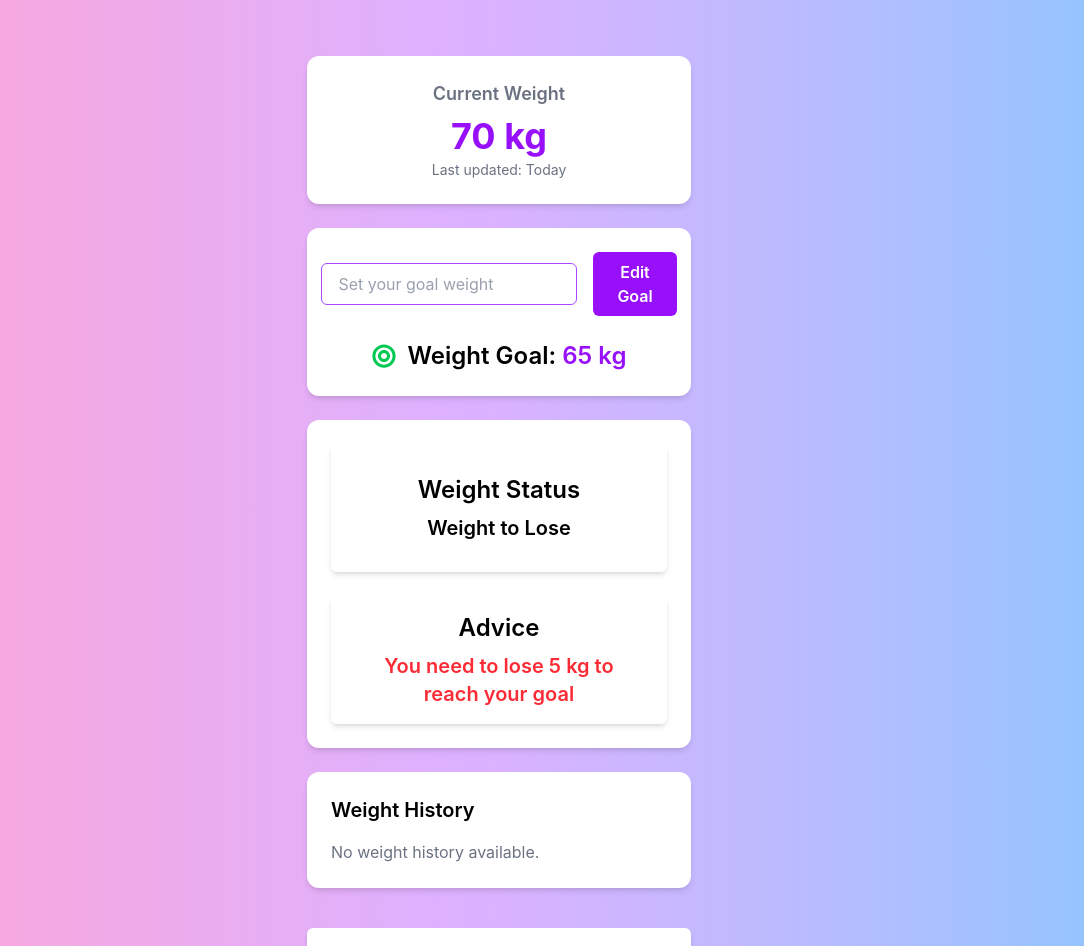
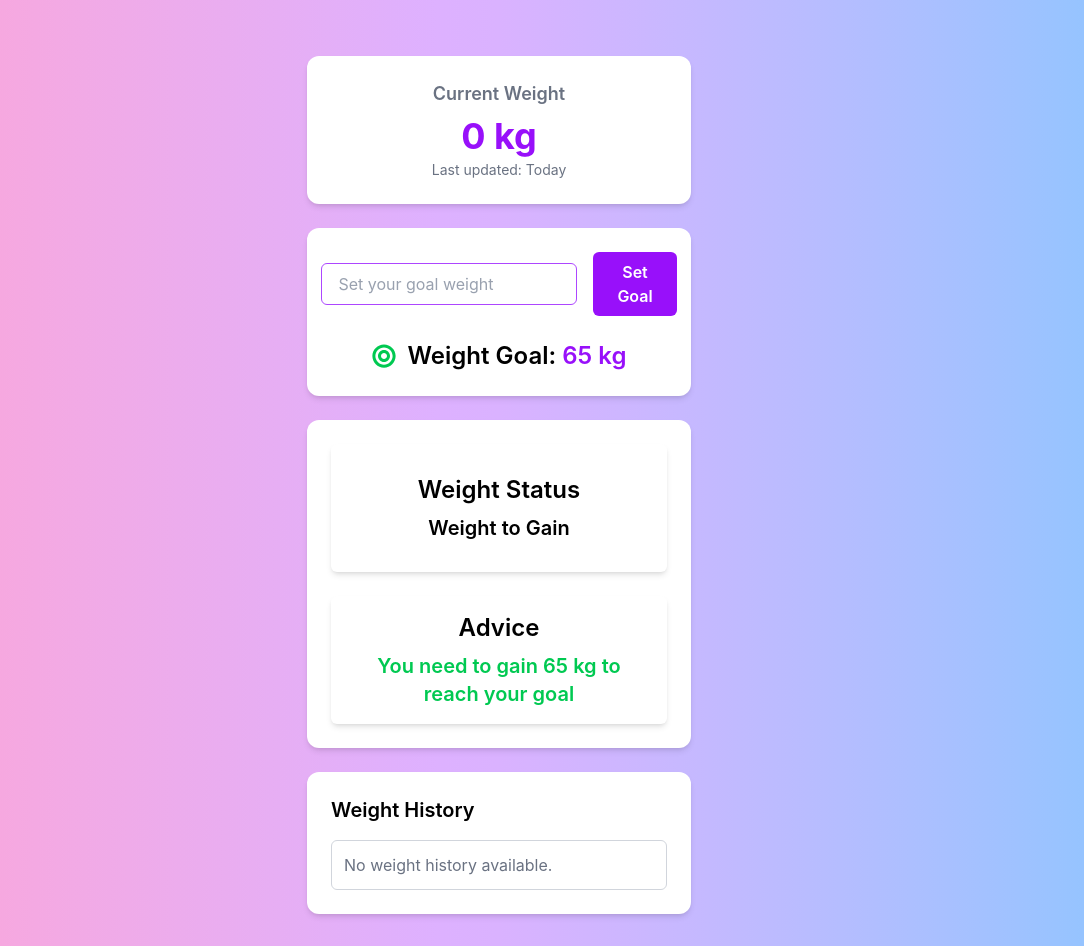
Before and after one commit to mdmizanurrahman5215/BMI-Calculator, a React (Vite) app: page /weight-tracker in a window 1280 px wide. Shown: the top 946 px of the page, without its empty margins (141-1225 px from the left). Built offline with nearby package versions, Linux system fonts and the light colour scheme.

Commit message:
add Delete history functionality

```diff
--- a/package.json
+++ b/package.json
@@ -13,11 +13,11 @@
     "@tailwindcss/vite": "^4.2.1",
     "react": "^19.2.0",
     "react-dom": "^19.2.0",
-    "react-gauge-chart": "^0.5.1",
     "react-icon": "^1.0.0",
     "react-icons": "^5.6.0",
     "react-router-dom": "^7.13.1",
-    "tailwindcss": "^4.2.1"
+    "tailwindcss": "^4.2.1",
+    "uuid": "^13.0.0"
   },
   "devDependencies": {
     "@eslint/js": "^9.39.1",
--- a/src/components/Form.jsx
+++ b/src/components/Form.jsx
@@ -1,6 +1,9 @@
 
 import Footer from "../UI/Footer";
+import { v4 as uuidv4 } from "uuid";
 
+const id = uuidv4();
+console.log(id);
 import { useNavigate } from "react-router-dom";
 import { FaMale, FaFemale } from "react-icons/fa";
 import useWeightContext from "../context/DataContext";
@@ -21,6 +24,7 @@ const Form = () => {
     const historyEntry = {
       weight: data.weight,
       date: new Date().toLocaleDateString(),
+      id: uuidv4(),
     };
     setHistory((prev) => [...prev, historyEntry]);
     navigate("/result");
--- a/src/context/DataContext.jsx
+++ b/src/context/DataContext.jsx
@@ -10,7 +10,7 @@ export const DataProvider = ({ children }) => {
   const [data, setData] = useState({
     age: "",
     height: "",
-    weight: 70,
+    weight: "",
     gender: "Male",
   });
   const [history, setHistory] = useState(()=>{
--- a/src/pages/WeightTracker .jsx
+++ b/src/pages/WeightTracker .jsx
@@ -4,7 +4,7 @@ import useWeightContext from "../context/DataContext";
 import Footer from "../UI/Footer";
 
 const WeightTracker = () => {
-  const { data, goalWeight, setGoalWeight, history } = useWeightContext();
+  const { data, goalWeight, setGoalWeight, history,setHistory } = useWeightContext();
   const [tempWeight, setTempWeight] = useState("");
   let message = "";
 
@@ -27,7 +27,10 @@ const WeightTracker = () => {
   } else {
     message = "Congratulations! You've reached your goal weight!";
   }
-
+ const handleDeleteHistory = (id) => {
+  const updateHistory  = history.filter((h)=>h.id !== id)
+  setHistory(updateHistory)
+ }
   return (
     <div className="max-w-4xl mx-auto mt-10 px-4 sm:px-6 lg:px-8">
       {/* Current Weight Card */}
@@ -53,7 +56,7 @@ const WeightTracker = () => {
             onClick={handleButtonClick}
             className="bg-purple-600 font-semibold text-white px-6 py-2 rounded-md hover:bg-purple-700"
           >
-            {goalWeight ? "Edit Goal" : "Set Goal"}
+             Set Goal
           </button>
         </div>
         <div className="flex items-center gap-3 justify-center">
@@ -98,15 +101,20 @@ const WeightTracker = () => {
       {/* Weight History */}
       <div className="bg-white rounded-xl shadow-md p-6 mb-10">
         <h3 className="text-xl font-semibold mb-4">Weight History</h3>
-        <ul className="space-y-3">
+        <ul className="space-y-3 max-h-50 border overflow-hidden overflow-y-auto p-3 rounded-md border-gray-300">
          {
             history.length > 0 ? (
               history.map((h)=>{
-                const { weight, date } =h
+                const { weight, date, id } =h
                 return (
-                  <li key={date} className="flex justify-between bg-gray-100 p-3 rounded-lg">
-                    <span>{date}</span>
+                  <li key={id} className="flex justify-between bg-gray-100 p-3 rounded-lg">
+                    <div className=" flex justify-between w-full ">
+                      <span>{date}</span>
                     <span className="font-semibold">{weight} kg</span>
+                    </div>
+                    <button className="text-red-500 hover:text-red-700 ml-4 font-bold" onClick={() => handleDeleteHistory(id)}>
+                      Delete
+                    </button>
                   </li>
                 )
               })
```
Also changed, not shown: 1 other file (tests, documents, lock files or other folders).
